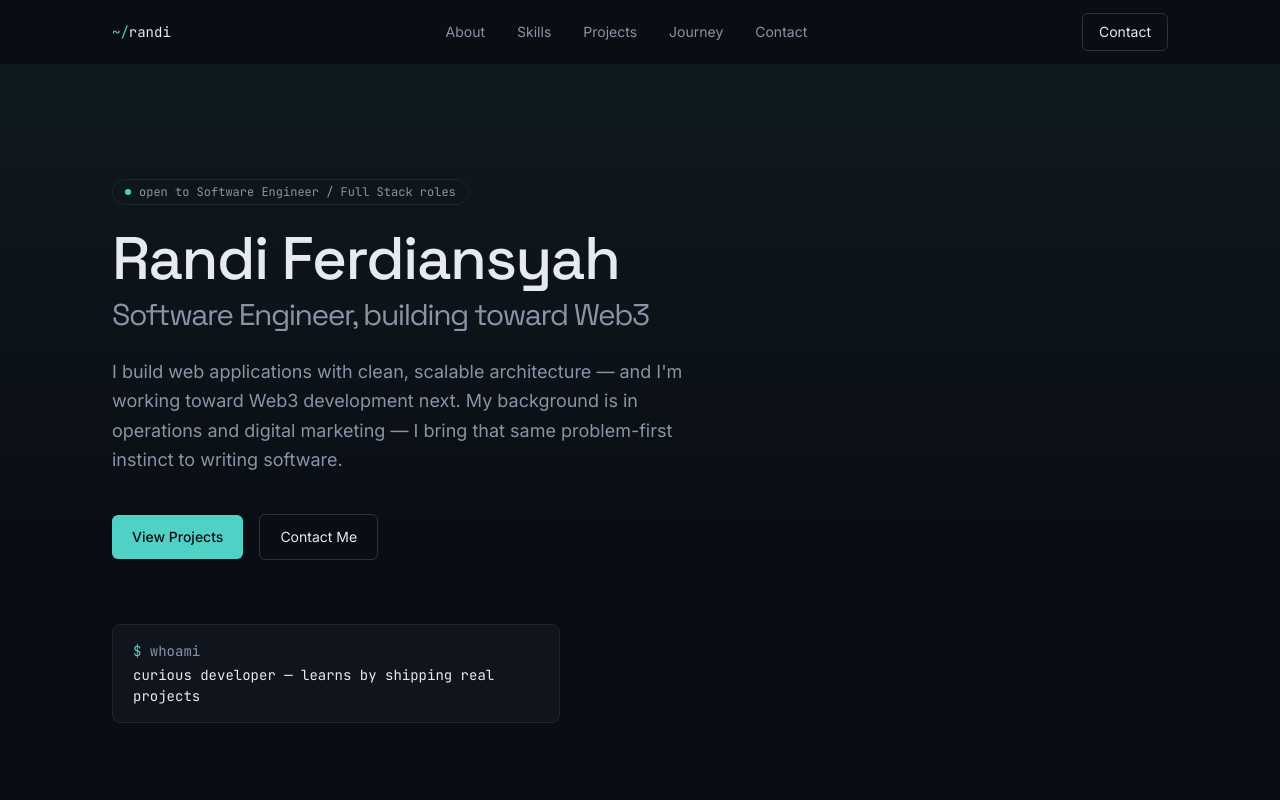
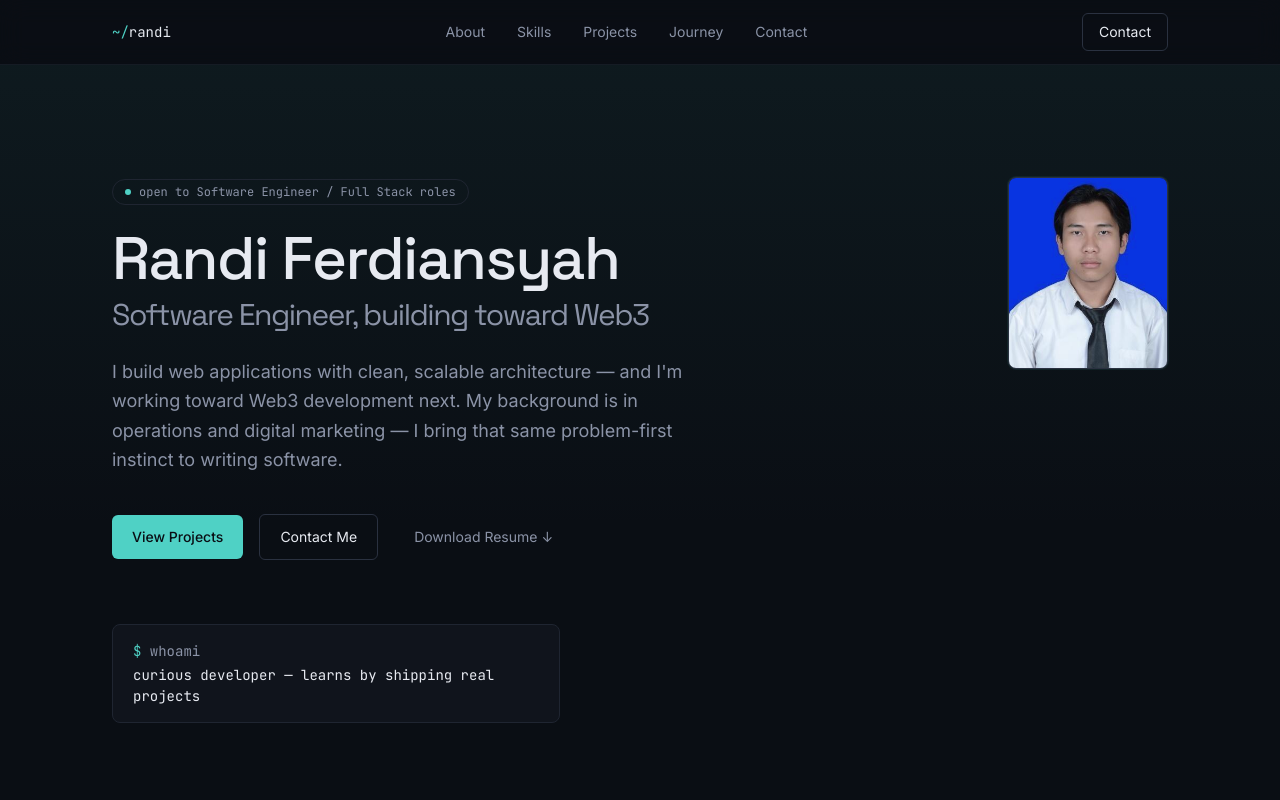
Before and after one commit to randiferdiansyah05-ops/portfolio, a Next.js app: page / in a window 1280 px wide. Shown: the top 800 px of the page. Built offline with nearby package versions, Linux system fonts and the light colour scheme.

Commit message:
Update hero and contact section

```diff
--- a/src/components/sections/Contact.tsx
+++ b/src/components/sections/Contact.tsx
@@ -17,7 +17,7 @@ function ContactLink({
     return (
       <div className="flex items-center justify-between rounded-md border border-dashed border-amber/40 bg-amber-soft/20 px-4 py-3">
         <span className="font-mono text-sm text-amber">{label}</span>
-        <span className="font-mono text-xs text-amber"> →</span>
+        <span className="font-mono text-xs text-amber">add your link →</span>
       </div>
     );
   }
@@ -45,9 +45,14 @@ export function Contact() {
     >
       <div className="grid gap-6 md:grid-cols-[1fr_1fr]">
         <div>
-          <Button href={`mailto:${site.email}`} variant="primary">
-            {site.email}
-          </Button>
+          <div className="flex flex-wrap gap-3">
+            <Button href={`mailto:${site.email}`} variant="primary">
+              {site.email}
+            </Button>
+            <Button href="/resume.pdf" variant="secondary" download>
+              Download Resume
+            </Button>
+          </div>
           <p className="mt-4 text-sm text-ink-muted">
             Based in {site.location}. Replies fastest by email.
           </p>
--- a/src/components/sections/Hero.tsx
+++ b/src/components/sections/Hero.tsx
@@ -1,3 +1,4 @@
+import Image from "next/image";
 import { site } from "@/data/site";
 import { Container } from "@/components/ui/Container";
 import { Button } from "@/components/ui/Button";
@@ -6,6 +7,8 @@ export function Hero() {
   return (
     <section id="top" className="relative overflow-hidden bg-grid-fade pt-20 pb-24 md:pt-28 md:pb-32">
       <Container>
+        <div className="grid gap-12 md:grid-cols-[1fr_auto] md:items-start">
+          <div>
             <div className="mb-6 inline-flex items-center gap-2 rounded-full border border-border px-3 py-1 font-mono text-xs text-ink-muted">
               <span className="h-1.5 w-1.5 rounded-full bg-signal" />
               open to Software Engineer / Full Stack roles
@@ -31,6 +34,9 @@ export function Hero() {
               <Button href="#contact" variant="secondary">
                 Contact Me
               </Button>
+              <Button href="/resume.pdf" variant="ghost" download>
+                Download Resume ↓
+              </Button>
             </div>
 
             <div className="mt-16 max-w-md rounded-lg border border-border bg-canvas-raised px-5 py-4 font-mono text-sm text-ink-muted">
@@ -42,6 +48,21 @@ export function Hero() {
                 <span className="ml-1 inline-block h-4 w-[2px] translate-y-[3px] animate-blink bg-signal" />
               </p>
             </div>
+          </div>
+
+          <div className="flex justify-start md:justify-end">
+            <div className="relative h-40 w-32 overflow-hidden rounded-lg border border-border-strong bg-canvas-raised shadow-[0_0_0_1px_rgba(79,209,197,0.08)] md:h-48 md:w-40">
+              <Image
+                src="/avatar.jpg"
+                alt={`Portrait of ${site.name}`}
+                fill
+                sizes="(min-width: 768px) 160px, 128px"
+                className="object-cover grayscale-[15%]"
+                priority
+              />
+            </div>
+          </div>
+        </div>
       </Container>
     </section>
   );
```
Also changed, not shown: public/avatar.jpg (added), 1 other file (tests, documents, lock files or other folders). Lines whose indentation alone changed are shown as unchanged.
